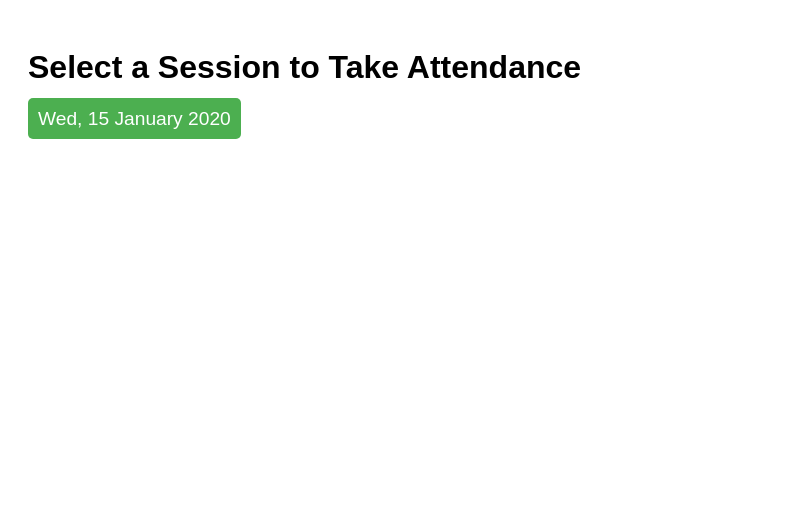
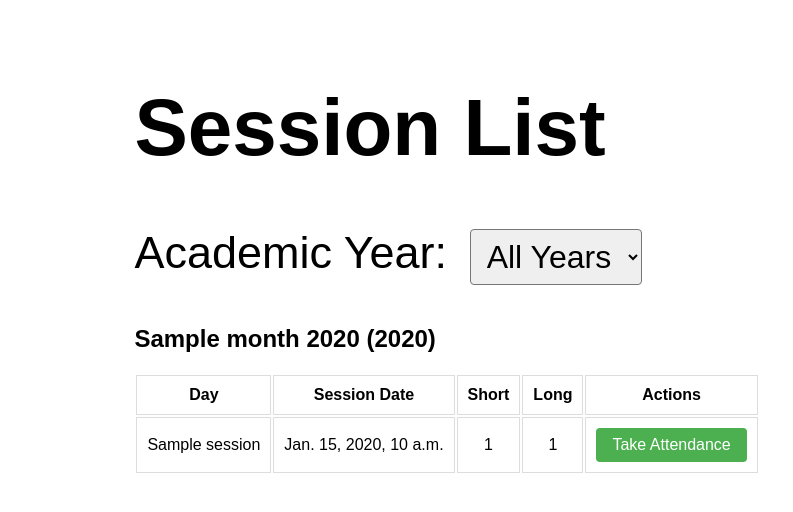
Before and after one commit to max-romagnoli/du_taekwondo, a Django app: template attendance/templates/attendance/session_list.html in a window 1280 px wide. Shown: the top 512 px of the page, without its empty margins (0-793 px from the left). Run offline with Django 5.2, Linux system fonts and the light colour scheme; the template is opened without the code that fills it: most values are stand-ins (such as "Sample title", 1, 10 or a date in 2020).

Commit message:
Revamp sessions

```diff
--- a/attendance/models.py
+++ b/attendance/models.py
@@ -21,6 +21,7 @@ class MonthPeriod(models.Model):
 
     month = models.CharField()
     year = models.PositiveIntegerField()
+    academic_year = models.CharField()
 
     class Meta:
         constraints = [
--- a/attendance/templates/attendance/session_list.html
+++ b/attendance/templates/attendance/session_list.html
@@ -2,51 +2,170 @@
 <html lang="en">
 <head>
     <meta charset="UTF-8">
-    <meta name="viewport" content="width=device-width, initial-scale=1.0">
-    <title>Select Session for Attendance</title>
+    <title>Sessions</title>
     <style>
-        body {
+
+        .title {
+            font-size: 80px;
+        }
+
+        .container {
+            width: 80%;
+            margin: 0 auto;
             font-family: Arial, sans-serif;
             padding: 20px;
         }
-
-        .session-list {
-            list-style-type: none;
-            padding: 0;
+        .filter {
+            display: flex;
+            justify-content: space-between;
+            align-items: center;
+            margin-top: 20px;
+            font-size: 45px;
+        }
+        .filter label {
+            margin-right: 10px;
+            font-size: 45px;
         }
 
-        .session-list li {
-            margin-bottom: 30px;
+        #academic_year {
+            padding: 8px 12px;
+            font-size: 2rem;
+            border-radius: 4px;
         }
 
-        .session-link {
-            text-decoration: none;
-            font-size: 1.2rem;
+        /* Desktop Table Display */
+        .session-table {
+            display: table;
+            table-layout: fixed;
+            width: 100%;
+            border-collapse: collapse;
+            margin-top: 20px;
+        }
+        .session-table th, .session-table td {
             padding: 10px;
+            border: 1px solid #ddd;
+            text-align: center;
+            width: auto;
+        }
+        .attendance-button {
+            padding: 8px 16px;
             background-color: #4CAF50;
             color: white;
-            border-radius: 5px;
-            transition: background-color 0.3s ease;
+            border: none;
+            cursor: pointer;
+            border-radius: 4px;
+            text-decoration: none;
+            display: block;
+            text-align: center;
+            max-width: 100%;
+        }
+        .attendance-button:hover {
+            background-color: #45a049;
         }
 
-        .session-link:hover {
+        /* Mobile List Display */
+        .session-list {
+            display: none;
+            margin-top: 20px;
+        }
+        .session-list h3 {
+            font-size: 50px;
+            margin-bottom: 10px;
+        }
+        .session-list-item {
+            margin-bottom: 20px;
+        }
+        .session-list-button {
+            padding: 12px;
+            background-color: #4CAF50;
+            color: white;
+            border: none;
+            cursor: pointer;
+            border-radius: 4px;
+            text-decoration: none;
+            width: 100%;
+            height: 50px;
+            display: block;
+            text-align: center;
+            font-size: 40px;
+        }
+        .session-list-button:hover {
             background-color: #45a049;
+        }
+
+        /* Responsive Design */
+        @media (max-width: 600px) {
+            /* Hide the table and show the list on mobile */
+            .session-table {
+                display: none;
+            }
+            .session-list {
+                display: block;
+            }
         }
     </style>
 </head>
 <body>
+    <div class="container">
+        <h1 class="title">Session List</h1>
 
-<h1>Select a Session to Take Attendance</h1>
+        <!-- Filter by Academic Year -->
+        <div class="filter">
+            <form method="get" action="{% url 'session_list' %}">
+                <label for="academic_year">Academic Year:</label>
+                <select name="academic_year" id="academic_year" onchange="this.form.submit()">
+                    <option value="">All Years</option>
+                    {% for year in academic_years %}
+                        <option value="{{ year }}" {% if year == selected_academic_year %}selected{% endif %}>{{ year }}</option>
+                    {% endfor %}
+                </select>
+            </form>
+        </div>
 
-<ul class="session-list">
-    {% for session in sessions %}
-    <li>
-        <a href="{% url 'take_attendance' session.id %}" class="session-link">
-            {{ session.date|date:"D, j F Y" }}
-        </a>
-    </li>
-    {% endfor %}
-</ul>
+        <!-- Desktop Table Display -->
+        <div class="session-table">
+            {% for entry in session_data %}
+                <h2>{{ entry.period.month }} {{ entry.period.year }} ({{ entry.period.academic_year }})</h2>
+                <table>
+                    <thead>
+                        <tr>
+                            <th>Day</th>
+                            <th>Session Date</th>
+                            <th>Short</th>
+                            <th>Long</th>
+                            <th>Actions</th>
+                        </tr>
+                    </thead>
+                    <tbody>
+                        {% for session in entry.sessions %}
+                            <tr>
+                                <td>{{ session.day_name }}</td>
+                                <td>{{ session.date }}</td>
+                                <td>{{ session.short_count }}</td>
+                                <td>{{ session.long_count }}</td>
+                                <td>
+                                    <a href="{% url 'take_attendance' session.id %}" class="attendance-button">Take Attendance</a>
+                                </td>
+                            </tr>
+                        {% endfor %}
+                    </tbody>
+                </table>
+            {% endfor %}
+        </div>
 
+        <!-- Mobile List Display -->
+        <div class="session-list">
+            {% for entry in session_data %}
+                <h3>{{ entry.period.month }} {{ entry.period.year }} ({{ entry.period.academic_year }})</h3>
+                {% for session in entry.sessions %}
+                    <div class="session-list-item">
+                        <a href="{% url 'take_attendance' session.id %}" class="session-list-button">
+                            {{ session.day_name }} {{ session.date }}
+                        </a>
+                    </div>
+                {% endfor %}
+            {% endfor %}
+        </div>
+    </div>
 </body>
 </html>
--- a/attendance/urls.py
+++ b/attendance/urls.py
@@ -2,6 +2,7 @@ from django.urls import path
 from attendance import views
 
 urlpatterns = [
+    path('', views.homepage, name='homepage'),
     path('sessions/', views.session_list, name='session_list'),
     path('session/<int:session_id>/attendance/', views.take_attendance, name='take_attendance'),
 ]
--- a/du_taekwondo/settings.py
+++ b/du_taekwondo/settings.py
@@ -143,6 +143,7 @@ USE_TZ = True
 # https://docs.djangoproject.com/en/5.1/howto/static-files/
 
 STATIC_URL = 'static/'
+STATICFILES_DIRS = [BASE_DIR / "attendance/static/"]
 STATIC_ROOT = BASE_DIR / 'staticfiles'
 STATICFILES_STORAGE = "whitenoise.storage.CompressedManifestStaticFilesStorage"
 
```
Also changed, not shown: attendance/management/commands/set_academic_years.py (added, +24 -0 lines), attendance/templates/attendance/homepage.html (added, +56 -0 lines), attendance/views.py (+51 -5 lines), attendance/migrations/0013_monthperiod_academic_year.py (added), attendance/static/img/du_taekwondo_logo.png (added), 1 other file.
